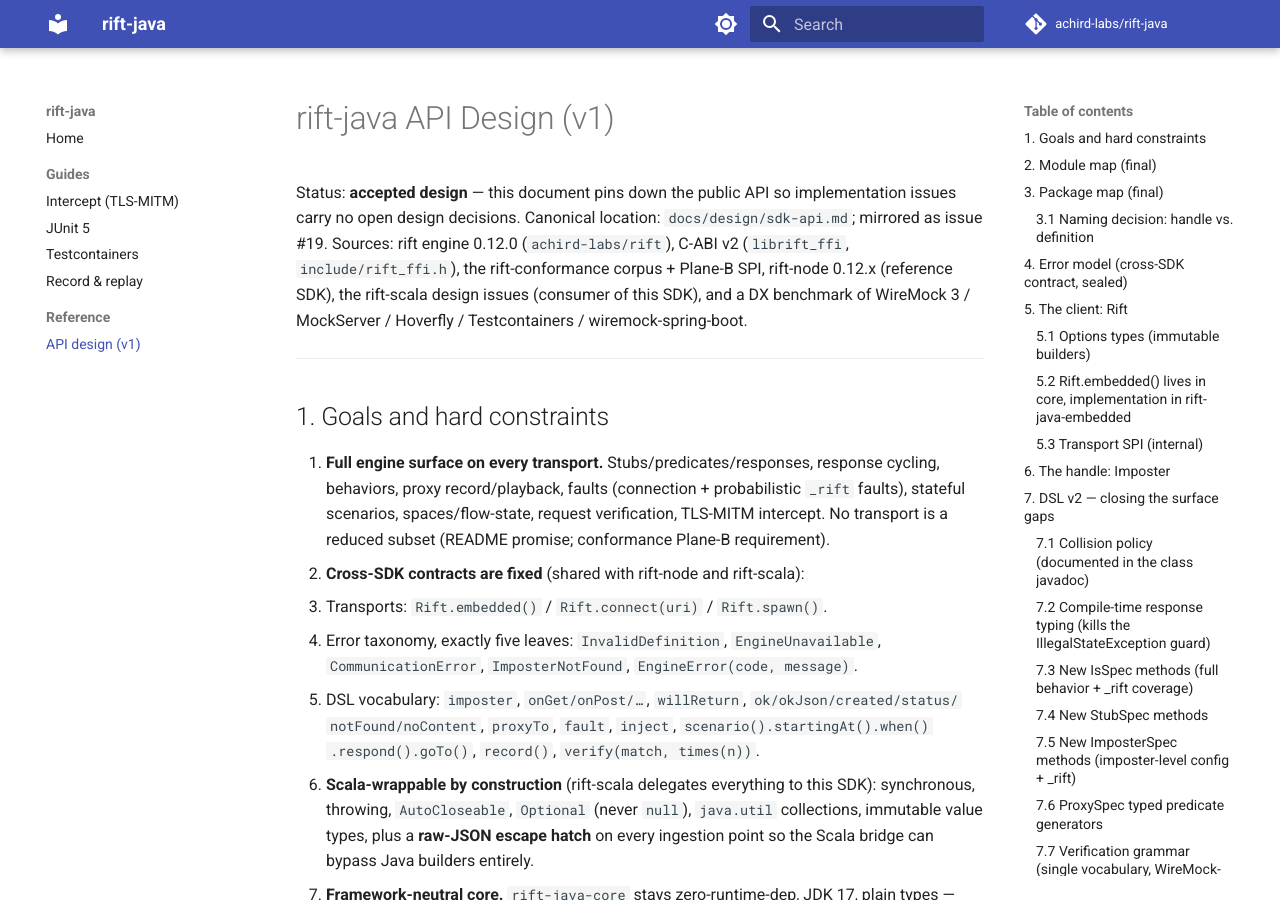
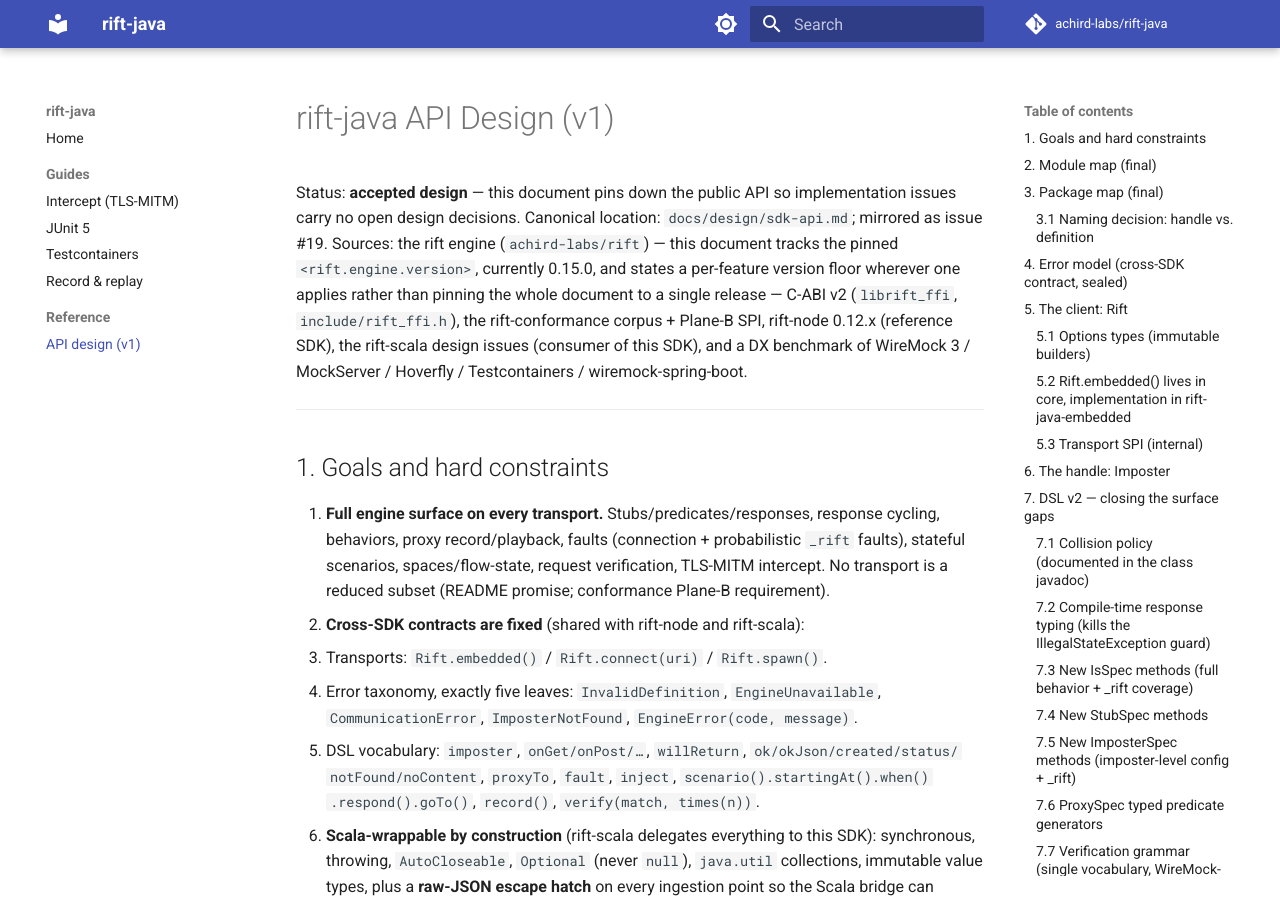
Before and after one commit to EtaCassiopeia/rift-java, an MkDocs documentation site: the page built from docs/design/sdk-api.md, in a window 1280 px wide and 900 px high. Built offline with MkDocs 1.6.1 and Material for MkDocs 9.7.7, drawn with Linux system fonts in a browser that asks for light colours; comment, search, counter and statistics services are not loaded.

Commit message:
docs: correct references that went stale after the 0.1.3 release (#167)
Three drifts, all found by auditing the docs against the current source rather
than against each other.

rift-java-bom/README.md pinned 0.1.3-SNAPSHOT, which master left behind the moment
the release job advanced it to 0.1.4-SNAPSHOT. That file is not covered by the
job's README version sync, so any literal there is stale by construction — it had
already drifted once before this. Replaced with X.Y.Z plus a pointer to the root
README, and said why the literal is deliberately absent so nobody helpfully puts
one back.

docs/index.md's feature summary had diverged from the README's: it was missing
spaces/flow-state and the event stream, both of which have shipped. The two
paragraphs are near-identical elsewhere and clearly meant to track each other.

sdk-api.md's provenance line still read "rift engine 0.12.0" three engine bumps
later, while the body correctly carries per-feature version floors (the match=
method/path clauses require 0.15.0). Someone skimming the header would have
concluded the whole document was frozen at 0.12.0. It now says it tracks the
pinned engine version and states floors per feature, which is what it actually
does — and does not restate a number that will drift again.

```diff
--- a/docs/design/sdk-api.md
+++ b/docs/design/sdk-api.md
@@ -2,7 +2,9 @@
 
 Status: **accepted design** — this document pins down the public API so implementation issues
 carry no open design decisions. Canonical location: `docs/design/sdk-api.md`; mirrored as
-issue #19. Sources: rift engine 0.12.0 (`achird-labs/rift`), C-ABI v2
+issue #19. Sources: the rift engine (`achird-labs/rift`) — this document tracks the pinned
+`<rift.engine.version>`, currently 0.15.0, and states a per-feature version floor wherever one
+applies rather than pinning the whole document to a single release — C-ABI v2
 (`librift_ffi`, `include/rift_ffi.h`), the rift-conformance corpus + Plane-B SPI, rift-node
 0.12.x (reference SDK), the rift-scala design issues (consumer of this SDK), and a DX benchmark
 of WireMock 3 / MockServer / Hoverfly / Testcontainers / wiremock-spring-boot.
```
Also changed, not shown: docs/index.md (+2 -1 lines), rift-java-bom/README.md (+6 -1 lines).
